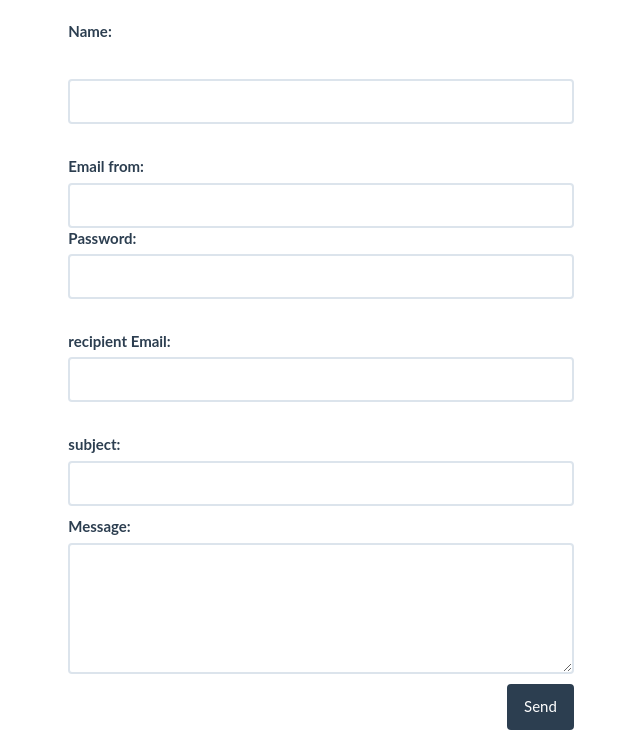
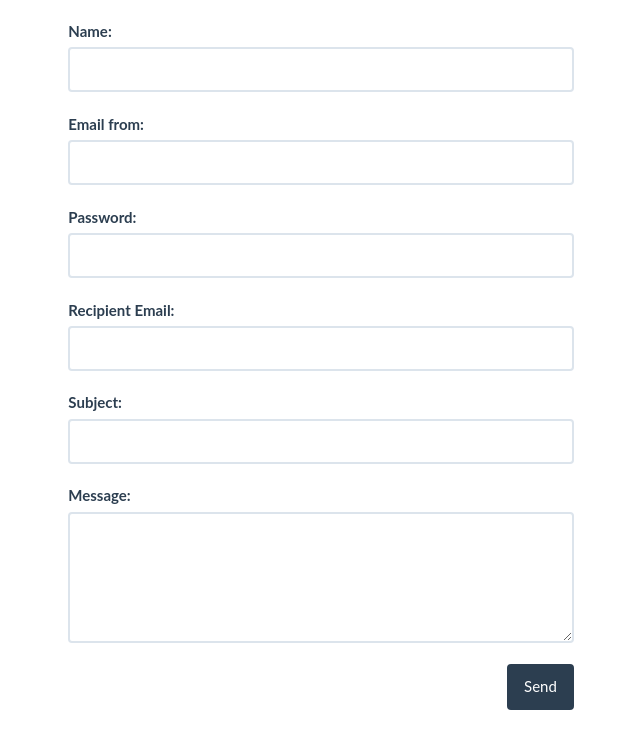
Before and after one commit to denvereezy/node-mailer, a Node project: template views/index.handlebars in a window 1280 px wide. Shown: the part 60-800 px from the top of the page, without its empty margins (185-825 px from the left). Run offline with Node 20 templates, Linux system fonts and the light colour scheme; the template is opened without the code that fills it, so the values that code supplies are empty; some libraries are stand-ins or nearby versions.

Commit message:
updated form view

```diff
--- a/views/index.handlebars
+++ b/views/index.handlebars
@@ -1,23 +1,23 @@
 <form class="col-md-8" action='/contact' method='post'>
-  <p>
-  <label for='name'> Name:</label></p>
-  <br /><p>
-  <input class="form-control" name='name' type='text' id='name'/></p>
+  <label for='name'> Name:</label>
+  <br />
+  <input class="form-control" name='name' type='text' id='name' required/>
 <br />
   <label for='email'> Email from:</label>
-  <br /><p>
-  <input class="form-control" name='email' type='email' id='email'/>
- <label for='password'> Password:</label><input id="password" class="form-control" name="password" type="password">
-</p>
-<br /><p>
-  <label for='emai'>recipient Email:</label>
-<input class="form-control" name='receiver' type='email' id='emai'/></p>
-<br /><p>
-  <label for='subject'> subject:</label>
-  <input class="form-control" name="subject" type="text" id="subject"/></p><p>
+  <br />
+  <input class="form-control" name='email' type='email' id='email' required/>
+<br />
+ <label for='password'> Password:</label><input id="password" class="form-control" name="password" type="password" required/>
+<br />
+  <label for='emai'>Recipient Email:</label>
+<input class="form-control" name='receiver' type='email' id='emai' required/>
+<br />
+  <label for='subject'> Subject:</label>
+  <input class="form-control" name="subject" type="text" id="subject" required/>
+<br />
   <label for='message'> Message:</label>
   <br />
-  <textarea class="form-control" rows="5" cols="50" name='message' cols='40' rows='10' id='message'></textarea>
-</p>
+  <textarea class="form-control" rows="5" cols="50" name='message' cols='40' rows='10' id='message' required></textarea>
+<br />
   <input class="btn btn-primary pull-right"type='submit' value='Send'>
 </form>
```
